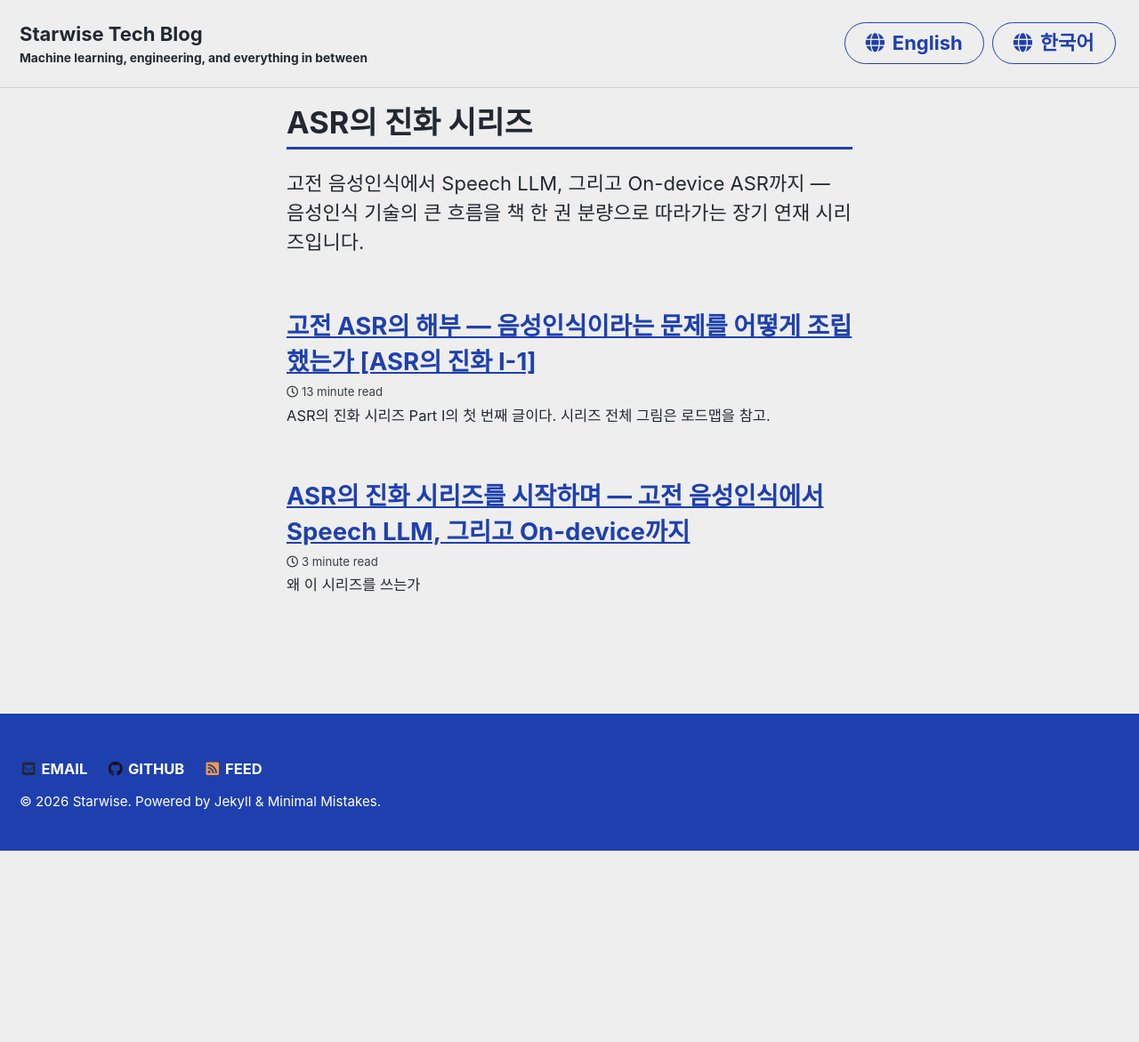
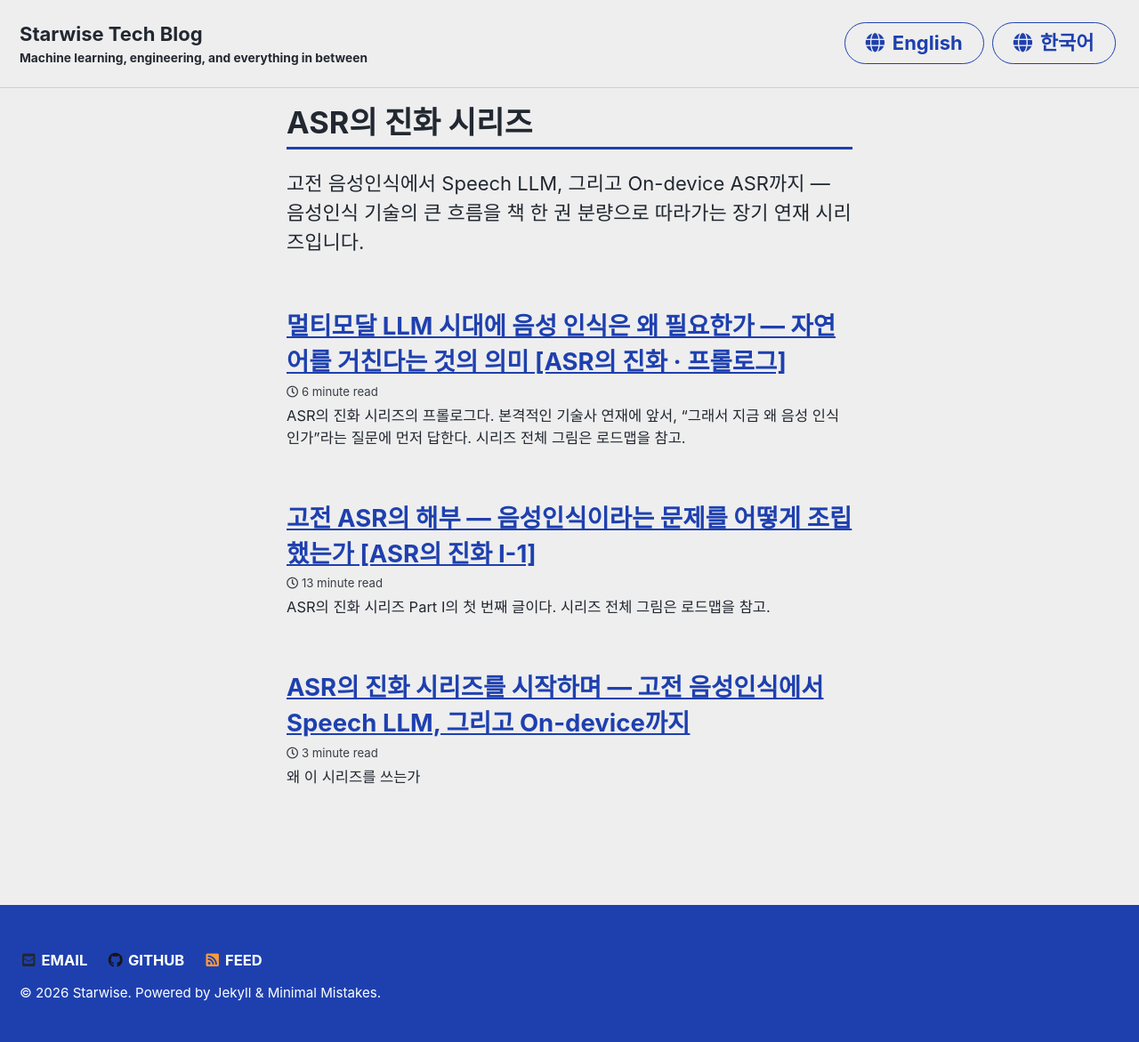
Before and after one commit to GT-KIM/GT-KIM.github.io, a Jekyll site: the page built from _pages/ASR_evolution.md, in a window 1280 px wide. Shown: the whole page at 89% size. Built offline with Jekyll 4.4.1, drawn with Linux system fonts in a browser that asks for light colours; cached includes are drawn as plain includes; before the commit the page ends 956 px from its top, so only the background shows below that; part of the change alters nothing that is shown.

Commit message:
﻿Split multimodal-LLM motivation into its own prologue post
Move the "why ASR in the multimodal-LLM era" essay out of the roadmap draft into a standalone prologue post, formatting figure markers as placeholders and the Mehrabian cite as a footnote. Link it from the roadmap.

Co-Authored-By: Claude Fable 5 <noreply@anthropic.com>

```diff
--- a/_posts/ASR_evolution/2026-06-12-asr-evolution-series-roadmap.md
+++ b/_posts/ASR_evolution/2026-06-12-asr-evolution-series-roadmap.md
@@ -17,6 +17,8 @@ toc_sticky: true
 개별 모델의 성능 비교는 리더보드가 답해준다. 하지만 CTC가 왜 등장했는지, Attention이 무엇을 해결하고 무엇을 못 풀었는지, 왜 갑자기 모두가 LLM에 음성을 꽂기 시작했는지, 그리고 그 거대한 모델들이 왜 결국 손바닥 위의 기기로 돌아오려 하는지 — 이 **큰 흐름**은 어디에도 한 번에 정리되어 있지 않다. 논문은 파편적이고, 튜토리얼은 특정 시점의 스냅샷이다.
 
 그래서 이 시리즈를 쓴다. 고전 ASR부터 Speech LLM, On-device ASR까지를 하나의 이야기로 엮는 장기 연재이고, 완결되면 책 한 권 분량이 되도록 설계했다.
+
+> 본격적인 기술사에 들어가기 전에, "멀티모달 LLM 시대에 음성 인식이 왜 여전히 필요한가"를 먼저 짚는 프롤로그를 따로 두었다 — [멀티모달 LLM 시대에 음성 인식은 왜 필요한가](/asr_evolution/why-asr-in-multimodal-llm-era/).
 
 ## 이 시리즈가 답하려는 세 가지 질문
 
--- /dev/null
+++ b/_posts/ASR_evolution/2026-06-13-why-asr-in-multimodal-llm-era.md
@@ -0,0 +1,79 @@
+---
+lang: ko
+title: "멀티모달 LLM 시대에 음성 인식은 왜 필요한가 — 자연어를 거친다는 것의 의미 [ASR의 진화 · 프롤로그]"
+categories:
+ - asr_evolution
+toc: true
+toc_label: "목차"
+toc_sticky: true
+---
+
+> **ASR의 진화 시리즈**의 프롤로그다. 본격적인 기술사 연재에 앞서, "그래서 지금 왜 음성 인식인가"라는 질문에 먼저 답한다. 시리즈 전체 그림은 [로드맵](/asr_evolution/asr-evolution-series-roadmap/)을 참고.
+
+## 현대 인공지능의 발전
+
+LLM으로 대표되는 인공지능 모델은 이제 전세계 사람들이 그 존재를 알고, 활발하게 사용하기 시작했다. 하지만 LLM은 결국에는 Language Model, 즉 자연어 입출력이 필요한 모델이다. AI는 모든 정보를 자연어를 통해서만 인지할 수 있었고, 현실 세계의 정보를 자연어로 변환하는 과정에서 손실이 발생했다. 이러한 한계를 돌파하기 위해, 최근에는 Multimodal LLM, 즉 Vision이나 Audio/Speech 등 자연어가 아닌 modality의 정보를 LLM에 전달하는 기술이 활발하게 연구되고 있다.
+
+잠깐 생각해보자. 왜 Multimodal LLM에서 Vision이나 Audio에 대한 연구가 가장 많은 지 생각해본 적 있는가? 연구하시는 분들의 규모나 경제적인 가치 등 다양한 의견이 있겠지만, 내 생각에는 결국 인공지능에게 사람의 인지 기능을 모방하도록 만들려는 시도가 가장 많기 때문이 아닐까 싶다.
+
+사람의 인지 기능에서 세상의 정보를 받아들이는 감각은 주로 다섯 가지 감각에 의존한다고 한다. 최근에는 5가지 이상의 감각이 있다고 하는 연구도 많이 있지만 결국 시각 정보가 가장 압도적인 비중을 차지하고, 그 다음은 청각이라는 것이 정설이다. 특히, 의사 소통이나 감정 전달 시에는 시각적인 표현이 55%, 비언어적 청각 표현이 38%, 말하는 단어의 내용 자체는 7% 정도의 인지 비율을 가진다는 유명한 연구가 있다.[^mehrabian] 즉, 인공지능이 정보를 인지하는 과정에서 시각과 청각에 대한 정보를 인지할 수 있어야 더 나은 인공지능을 설계할 수 있음은 명백하다.
+
+> 🖼️ **[그림 1 — placeholder]**
+> **내용:** 메라비언 법칙의 비중을 보여주는 pie chart.
+> **구성:** 원그래프 3분할 — 시각적 표현 55%, 비언어적 청각 표현 38%, 말의 내용(단어) 7%. 가장 큰 조각(시각)과 두 번째(청각)를 강조 색으로, 단어 7%는 옅게. 캡션에 "감정·태도 전달 한정 실험 결과"라는 단서를 작게 표기.
+
+## LLM이 정보를 받아들여 계산하고 답하는 방법
+
+LLM은 컴퓨터로 계산된다. 그런데, 컴퓨터는 자연어를 어떻게 수학적으로 계산하는가? 답은 의외로 간단하다. 문장을 의미에 맞게 작은 단어로 자르고, 작은 단어를 수학적으로 활용할 수 있는 벡터로 변환한다. 작은 단어로 자르는 방법을 토크나이저라고 하고, 벡터로 변환하는 방법을 임베딩이라고 한다.
+
+> 🖼️ **[그림 2 — placeholder]**
+> **내용:** LLM의 subword 토크나이저 & 임베딩 예시.
+> **구성:** 왼쪽에 문장 "안녕하세요 반갑습니다" → 토크나이저를 거쳐 subword 토큰들(예: "안녕", "하세요", "반갑", "습니다")로 쪼개지는 모습 → 각 토큰이 임베딩 테이블을 통해 고차원 벡터(숫자 배열 박스)로 변환되는 흐름. 토큰→벡터 매핑을 화살표로 연결.
+
+그러면, 이미지나 영상은 어떻게 인식하는가? 마찬가지로 여러 가지 변환을 거쳐 최종적으로 임베딩 벡터로 변환한다. 변환 방법은 인코더라는 별도 모델을 쓰기도 하고, 최근에는 아예 이미지 RGB 숫자에 간단한 변환만 거쳐서 바로 임베딩 벡터로 변환한다.
+
+결국, 현재 LLM에 다양한 감각의 인지 기능을 구현하는 것은, 임베딩 벡터를 만드는 것과 같다. 그러면, 오디오나 음성은 어떻게 임베딩 벡터를 얻는가? 마찬가지로 여러 가지 방법이 있다. 스펙트로그램이라는 이미지 형태의 특징으로 변환해서 이미지처럼 다룰 수도 있고, 그냥 녹음기로 녹음한 음성 파형을 간단한 변환을 거쳐 임베딩 벡터로 변환할 수도 있다. 그런데, AI에 음성으로 명령을 내리는 시스템을 구현할 때 음성 인식을 거쳐서 문장을 인식한 뒤 LLM에게 전달하는 경우가 많다. 왜일까?
+
+## LLM에게 음성 인식이 정말 필요한가? — 자연어를 거치는 것의 장점과 한계, 그리고 앞으로의 방향
+
+LLM에게 음성으로 명령을 내리기 위해 음성 인식을 사용하는 것은 임베딩 벡터를 만드는 것과는 조금 다른 접근법이다. 음성 정보를 자연어로 한 번 변환한 뒤, 미리 학습된 자연어 임베딩 벡터로 만드는 과정을 거친다. 이 접근법이 정말 음성에 포함된 정보를 제대로 가져갈 수 있는가?
+
+Computer Vision 연구자에게는 익숙할 이미지 분류 문제를 생각해보자. 이미지 분류 문제는 이미지를 입력받아서 해당 이미지가 어떤 종류인지를 분류하는 문제다. 이미지 정보를 LLM에 전달하기 위해서는 분류 모델로 비행기 사진을 잘 분류해서 "비행기" class로 분류되었다고 자연어로 LLM에게 전달하면, LLM이 이미지를 인지한다고 볼 수 있다. 하지만, 이미지의 세부 정보가 사라졌기 때문에 이게 경비행기인지, 전투기인지, 여객기인지는 더 이상 알 수 없다.
+
+여기서 세 가지 방향성을 생각해 볼 수 있다.
+
+1. 첫 번째는 세상 만물을 정확하게 분류하는 분류기를 만드는 것이고,
+2. 두 번째는 이미지를 자연어로 자세하게 설명하도록 하는 모델을 만드는 것이며,
+3. 세 번째는 이미지 자체를 그냥 전달하는 것이다.
+
+첫 번째는 세상 만물을 모두 다른 클래스로 정의할 수도 없고, 그 클래스로 분류할 수도 없기 때문에 물리적으로 불가능하다. 두 번째와 세 번째 방법은 충분히 직관적이지만, 최대한 많은 종류의 이미지를 정확하게 인지하기 위해서는 정말 많은 데이터와 학습이 필요하다.
+
+결론부터 말하자. 현재 연구 방향은 1+2에서 3으로 가고 있다. 분류나 detection 같이 비교적 쉽게 학습 가능한 모델로 인코더를 사전 학습해서 완전 랜덤보다는 빠르게 2를 학습할 수 있게 한 뒤, 많은 데이터로 2를 학습해서 이미지 인코더를 만든다. 여기서 중요한 점은, 최근 모델은 자연어를 거치지 않고 2의 결과를 그대로 임베딩 벡터로 변환한다. LLM이 자연어 입력만 지원할 때는 자연어로 변환한 뒤 입력해야 했지만, 좋은 결과를 얻지 못했다. 그래서 LLM을 Vision Language Model로 추가 학습하여 자연어를 거치지 않도록 개선되었다. 그리고 2026년에 들어서는 인코더조차 이미지에 포함된 정보를 일부 제거한다고 보고, 이미지에 최소한의 처리만 한 뒤 바로 임베딩 벡터로 변환하는 연구가 이루어지고 있다.
+
+> 🖼️ **[그림 3 — placeholder]**
+> **내용:** VLM 이미지 인코더 연구 방향의 발전 순서.
+> **구성:** 왼쪽→오른쪽 타임라인 3단계. ① 이미지 → 분류/캡션 → **자연어** → LLM (초기, 자연어 경유). ② 이미지 → 인코더 → **임베딩 벡터** → VLM (자연어 생략). ③ 이미지 → 최소 처리(패치화) → **임베딩 벡터** → LLM (인코더 의존마저 축소, 2026~). 각 단계 아래에 "자연어 경유 → 직접 임베딩 → 최소 처리"라는 흐름 라벨.
+
+(TMI로, 2나 3을 학습하는 건 정말 많은 학습량을 요구한다. 그리고 빅테크는 3보다 한단계 더 나아간, World Model 등에 대해 이미 공개하고 있다. 이 때문에 데이터센터와 GPU가 엄청 많이 필요하고, 메모리와 스토리지가 많이 필요해졌으며, 반도체에 대한 수요가 엄청나게 증가했다. 그리고 실제로 연산할 때는 엄청난 양의 전력이 필요하기 때문에 전력에 대한 수요가 증가했다. 경제에 관심이 많으신 분들은 이러한 기술적 배경으로 반도체와 전력 주식이 이렇게 올랐고, 데이터센터 건설 성사 여부에 따른 상승과 하락을 이해하실 수 있을 것이다. 자세한 내용은 별도 시리즈로 다룰 예정.)
+
+이제 음성으로 돌아와보자. 음성 인식기를 거쳐 자연어를 생성한 뒤 다시 임베딩 벡터를 만드는 것은 Computer Vision의 2의 연구 과정에서 "좋은 결과를 얻지 못한" 구조와 완전히 동일하다. 그래서, 우리도 3번 방법으로 나아갈 필요가 있다.
+
+> 🖼️ **[그림 4 — placeholder]**
+> **내용:** 이미지 분류와 음성 인식의 "자연어 경유" 구조가 동일함을 보여주는 대비도.
+> **구성:** 위아래 2단 평행 비교. 위: 이미지 입력 → 분류/설명 모델 → 인식 결과(자연어) → 임베딩. 아래: 오디오 입력 → ASR → 인식 결과(자연어) → 임베딩. 두 파이프라인에서 "자연어" 단계를 같은 색으로 강조하고, 그 지점에 "정보 손실 발생"이라는 경고 표시를 동일하게 달아 구조적 동형성을 부각.
+
+그렇다면 현대 음성 인식은 Multimodal LLM 분야에서는 쓸모가 없는가? 사실 그렇지 않다. 생각해보자. 인공지능 서비스에 음성으로 무언가를 물어봤는데 인공지능이 이상한 답변을 한다면 우리는 가장 먼저 무엇을 보는가? 바로 "음성 인식 결과"를 확인한다. 사람들이 인공지능에게 바라는 것은 사람이 해결해야 할 문제를 자동으로 해결하거나 자동화하는 것도 있지만, **설명 가능한 인공지능** 또한 중요하다. 특히, 현재 인공지능에 명령을 전달하는 키보드 입력은 사용자가 무엇을 입력하려고 하는 지 자연어로 즉시 확인 가능하기 때문에, 사용자 편의성 면에서도 음성 인식의 역할은 중요하다.
+
+결국 Multimodal LLM에서 ASR 연구자는 1. 인식 결과에 대한 사용자 피드백이 얼마나 잘 전달되는 지, 2. 음성 정보를 얼마나 잘 LLM에게 전달하는 지가 중요한 과제가 될 것이다. 또한, 자연어나 영상과 다른 음성 입력만의 특징이 있다면, 한 번 입력한 정보를 지우기가 어렵다는 점이다. 원하는 과제에 대해 음성으로 처음부터 끝까지 완벽하게 설명하기는 쉽지 않다. 발음이 뭉개지기도 하고, 잘못 말하거나 중간에 생각이 바뀌기도 할 것이다. 사진은 위치를 조정해서 다시 찍으면 되고, 자연어는 키보드로 수정하면 되지만, 음성은 이미 녹음된 정보를 지우면 처음부터 다시 설명해야 한다. 다시 처음부터 설명하라고 할 수는 없으니, 녹음 데이터에서 정확한 의도를 파악하는 것도 음성 LLM 서비스에는 중요하지 않을까?
+
+## 요약
+
+LLM에게 음성 인식의 자연어 결과를 전달하는 것이 최적의 솔루션은 아니다. 자연어를 한 번 거치는 순간, 이미지 분류에서 세부 정보가 날아갔던 것과 똑같은 손실이 음성에서도 일어난다. 하지만 그렇다고 음성 인식이 무용한 것은 아니다. UX 관점에서 **설명 가능성**을 위해 음성 인식 결과가 필요할 수 있으며, 한 번 뱉으면 지우기 어려운 음성의 특성상 **녹음에서 의도를 파악하는 일** 또한 중요하다.
+
+이 프롤로그가 던진 질문 — "자연어를 거친다는 것은 무엇을 잃는가, 그리고 음성 인식은 그럼에도 왜 필요한가" — 은 이 시리즈 전체를 관통한다. 그 답을 제대로 하려면, 먼저 음성 인식이라는 기술이 어디에서 출발했는지를 알아야 한다. 다음 글부터 본격적으로 그 역사를 따라간다.
+
+---
+
+*이 글은 [ASR의 진화 시리즈](/asr_evolution/)의 프롤로그다. 전체 목차와 연재 순서는 [로드맵](/asr_evolution/asr-evolution-series-roadmap/)에서 볼 수 있다. 첫 본문은 [고전 ASR의 해부](/asr_evolution/classic-asr-anatomy/)다.*
+
+[^mehrabian]: Mehrabian, A. (1981). *Silent Messages: Implicit Communication of Emotions and Attitudes*. Wadsworth. — 흔히 "메라비언 법칙(7-38-55 규칙)"으로 인용되지만, 원 연구는 감정·태도가 모순되게 전달될 때에 한정된 실험 결과임에 유의.
```
